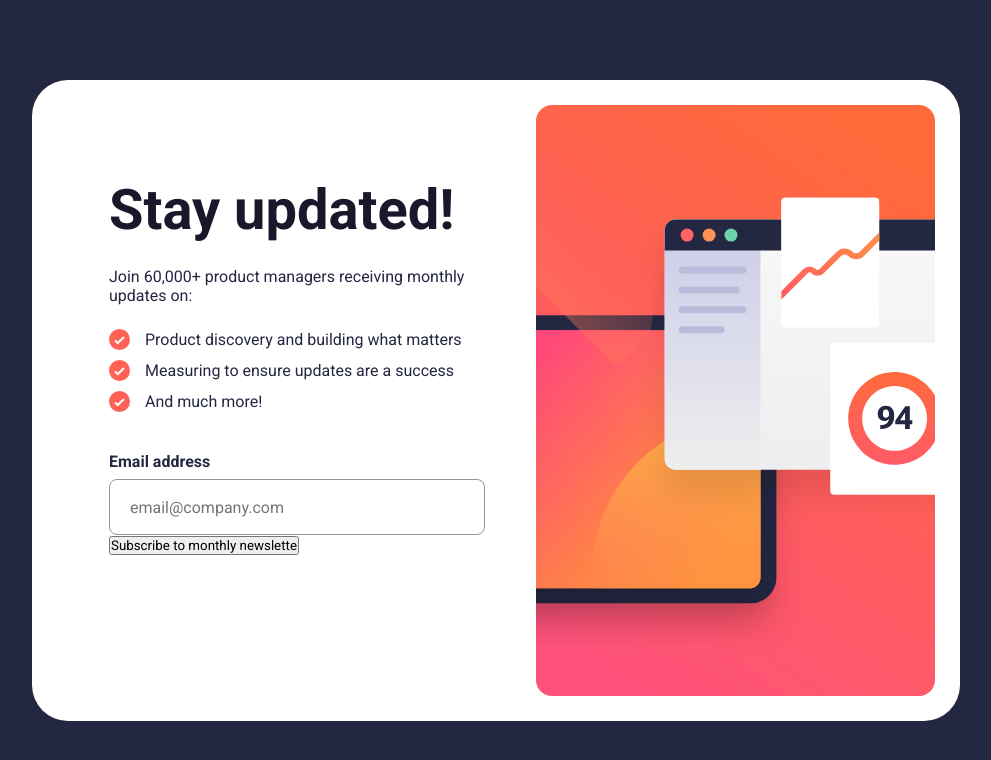
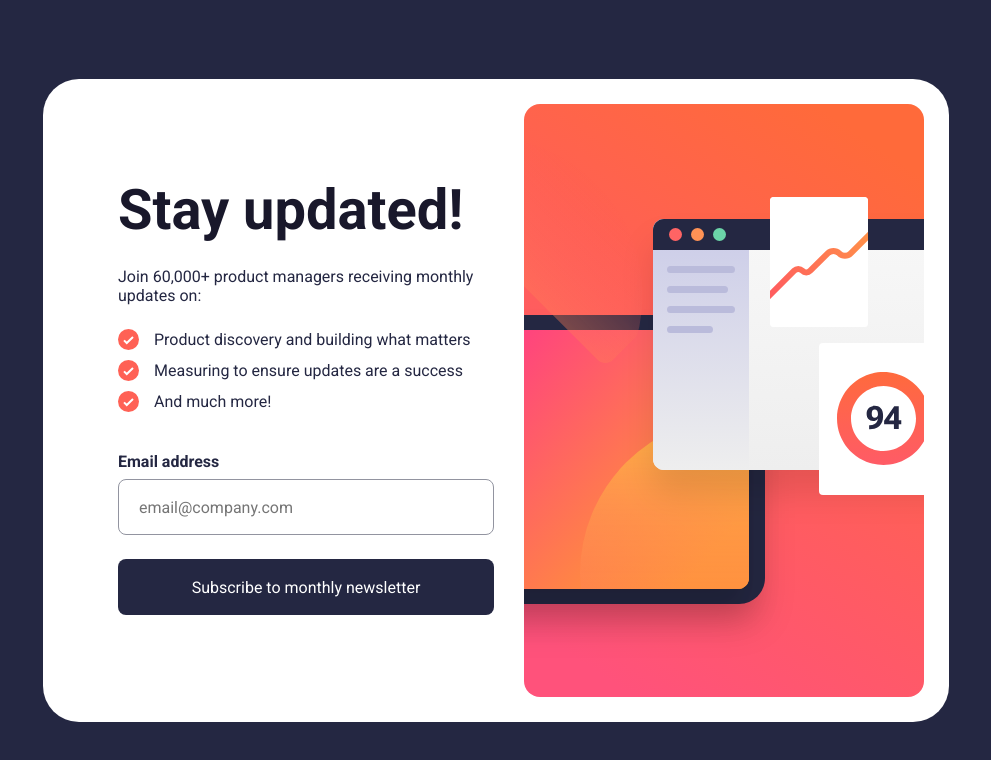
Before and after one commit to YashinN/FM-newsletter-sign-up, a React (Create React App) app: page / in a window 1280 px wide. Shown: the top 760 px of the page, without its empty margins (144-1135 px from the left). Built offline with nearby package versions, Linux system fonts and the light colour scheme.

Commit message:
Styled subscribe button and added hover effect

```diff
--- a/src/components/Newsletter.js
+++ b/src/components/Newsletter.js
@@ -36,7 +36,9 @@ const Newsletter = () => {
             <form className={`${styles.form}`}>
               <label htmlFor="">Email address</label>
               <input type="email" placeholder="email@company.com" />
-              <button>Subscribe to monthly newslette</button>
+              <button className={`${styles.sub_btn}`}>
+                Subscribe to monthly newsletter
+              </button>
             </form>
           </section>
         </div>
--- a/src/components/Newsletter.module.css
+++ b/src/components/Newsletter.module.css
@@ -8,8 +8,8 @@
   background-color: #fff;
   border-radius: 36px;
   /* max-width: 928px; */
-  width: 928px;
-  height: 641px;
+  /* width: 928px; */
+  /* height: 641px; */
   padding: 25px;
   display: flex;
   justify-content: flex-end;
@@ -18,7 +18,7 @@
 .newsletter_wrapper {
   display: flex;
   justify-content: flex-end;
-  width: 840px;
+  padding-left: 50px;
   gap: 30px;
 }
 
@@ -36,6 +36,11 @@
   display: flex;
   justify-content: flex-end;
   width: 50%;
+  height: 100%;
+}
+
+.hero_image {
+  width: 100%;
   height: 100%;
 }
 
@@ -80,6 +85,7 @@
   font-size: 16px;
   color: hsl(231, 7%, 60%);
   cursor: pointer;
+  margin-bottom: 24px;
 }
 
 .form input:focus {
@@ -94,3 +100,25 @@
   margin-bottom: 8px;
   display: inline-block;
 }
+
+.sub_btn {
+  width: 100%;
+  height: 56px;
+  background: hsl(234, 29%, 20%);
+  color: #fff;
+  border: none;
+  border-radius: 8px;
+  font-size: 1rem;
+}
+
+.sub_btn:hover {
+  background: linear-gradient(
+    to bottom,
+    #ff6257,
+    #fb5c60,
+    #f65768,
+    #f05370,
+    #e95077
+  );
+  box-shadow: 0px 12px 30px 5px rgba(240, 145, 72, 0.458);
+}
```
